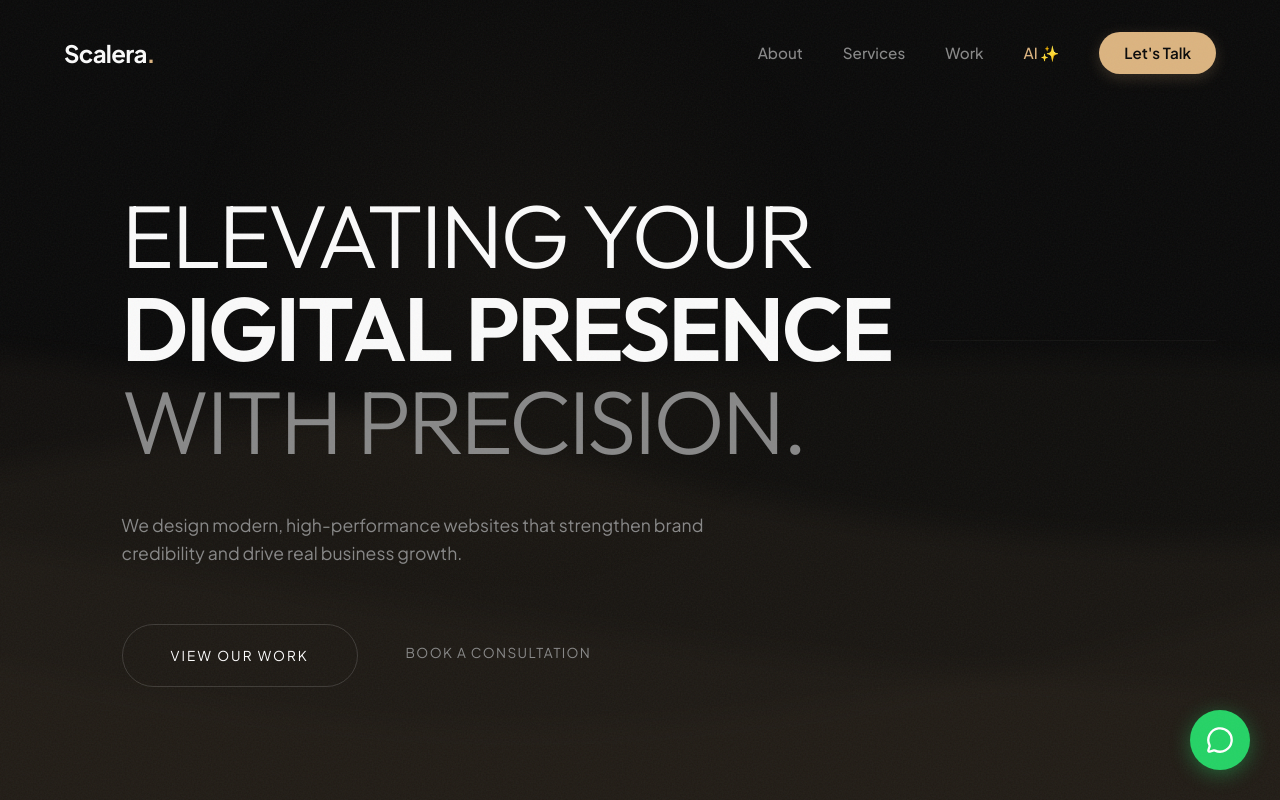
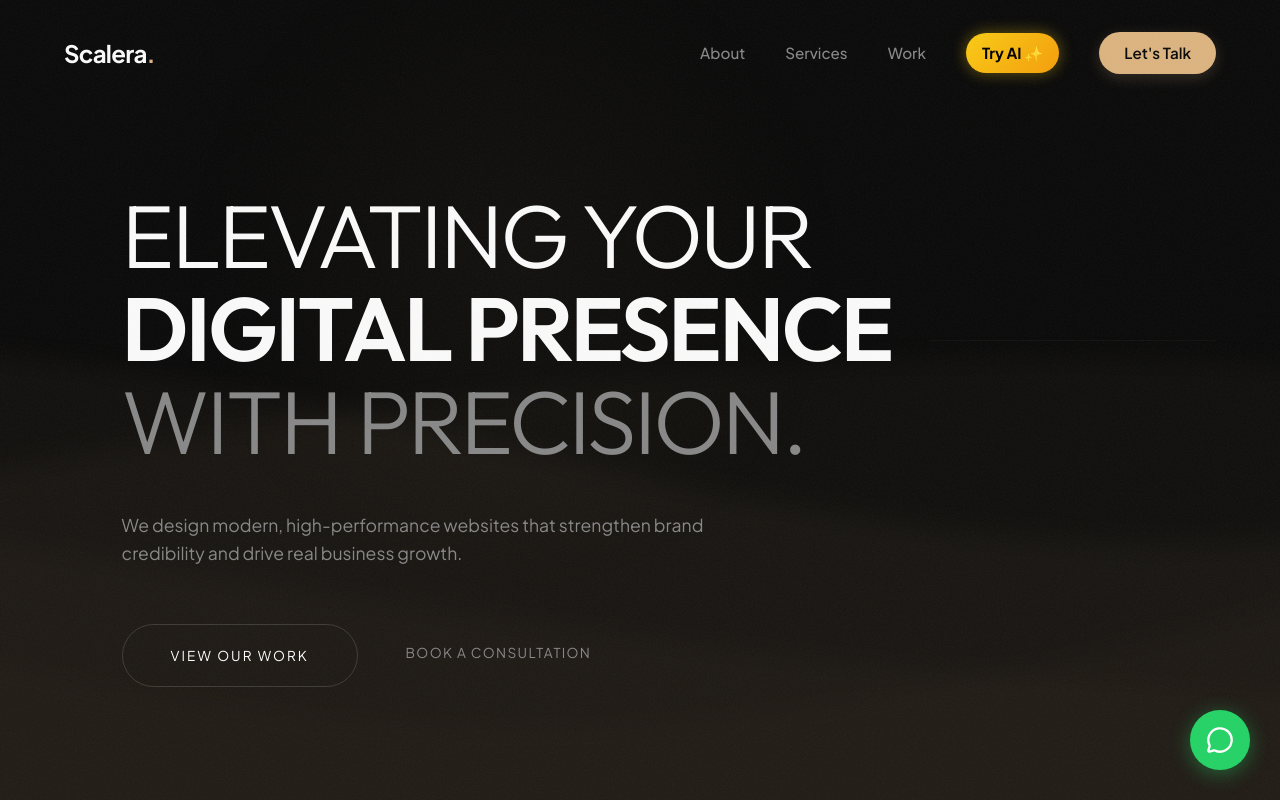
Before and after one commit to sherhanabid123-debug/Scalera, a React (Vite) app: page / in a window 1280 px wide. Shown: the top 800 px of the page. Built offline with nearby package versions, Linux system fonts and the light colour scheme.

Commit message:
Highlight AI button in navbar to make it the primary focal point

```diff
--- a/src/components/layout/Navbar.jsx
+++ b/src/components/layout/Navbar.jsx
@@ -78,7 +78,20 @@ const Navbar = () => {
                     <a href="#about" onClick={scrollTo('#about')} style={{ transition: 'all 0.3s cubic-bezier(0.16, 1, 0.3, 1)', color: 'var(--text-secondary)', display: 'inline-block' }} onMouseEnter={(e) => { e.target.style.color = 'var(--text-primary)'; e.target.style.transform = 'translateY(-2px)'; }} onMouseLeave={(e) => { e.target.style.color = 'var(--text-secondary)'; e.target.style.transform = 'translateY(0)'; }}>About</a>
                     <a href="#services" onClick={scrollTo('#services')} style={{ transition: 'all 0.3s cubic-bezier(0.16, 1, 0.3, 1)', color: 'var(--text-secondary)', display: 'inline-block' }} onMouseEnter={(e) => { e.target.style.color = 'var(--text-primary)'; e.target.style.transform = 'translateY(-2px)'; }} onMouseLeave={(e) => { e.target.style.color = 'var(--text-secondary)'; e.target.style.transform = 'translateY(0)'; }}>Services</a>
                     <a href="#work" onClick={scrollTo('#work')} style={{ transition: 'all 0.3s cubic-bezier(0.16, 1, 0.3, 1)', color: 'var(--text-secondary)', display: 'inline-block' }} onMouseEnter={(e) => { e.target.style.color = 'var(--text-primary)'; e.target.style.transform = 'translateY(-2px)'; }} onMouseLeave={(e) => { e.target.style.color = 'var(--text-secondary)'; e.target.style.transform = 'translateY(0)'; }}>Work</a>
-                    <a href="/scalera-ai.html" style={{ transition: 'all 0.3s cubic-bezier(0.16, 1, 0.3, 1)', color: 'var(--accent-color)', display: 'inline-block' }} onMouseEnter={(e) => { e.target.style.transform = 'translateY(-2px)'; }} onMouseLeave={(e) => { e.target.style.transform = 'translateY(0)'; }}>AI ✨</a>
+                    <a href="/scalera-ai.html" style={{
+                        transition: 'all 0.3s cubic-bezier(0.16, 1, 0.3, 1)',
+                        color: '#000',
+                        background: 'linear-gradient(135deg, #facc15, #f59e0b)',
+                        padding: '8px 16px',
+                        borderRadius: '99px',
+                        fontWeight: '700',
+                        display: 'flex',
+                        alignItems: 'center',
+                        gap: '6px',
+                        boxShadow: '0 0 15px rgba(250, 204, 21, 0.4)'
+                    }} onMouseEnter={(e) => { e.currentTarget.style.transform = 'translateY(-2px) scale(1.05)'; e.currentTarget.style.boxShadow = '0 0 25px rgba(250, 204, 21, 0.6)'; }} onMouseLeave={(e) => { e.currentTarget.style.transform = 'translateY(0) scale(1)'; e.currentTarget.style.boxShadow = '0 0 15px rgba(250, 204, 21, 0.4)'; }}>
+                        Try AI ✨
+                    </a>
                     <a href="https://wa.me/917975242650" target="_blank" rel="noopener noreferrer" className="nav-contact-btn">
                         Let's Talk
                     </a>
@@ -153,9 +166,20 @@ const Navbar = () => {
                     ref={el => linksRef.current[3] = el}
                     href="/scalera-ai.html"
                     className="mobile-nav-link"
-                    style={{ fontSize: '3rem', fontWeight: 600, letterSpacing: '-0.02em', textTransform: 'uppercase', color: 'var(--accent-color)' }}
+                    style={{
+                        fontSize: '2.5rem',
+                        fontWeight: 700,
+                        letterSpacing: '-0.02em',
+                        textTransform: 'uppercase',
+                        color: '#000',
+                        background: 'linear-gradient(135deg, #facc15, #f59e0b)',
+                        padding: '12px 32px',
+                        borderRadius: '99px',
+                        boxShadow: '0 0 20px rgba(250, 204, 21, 0.4)',
+                        marginTop: '1rem'
+                    }}
                 >
-                    AI ✨
+                    Try AI ✨
                 </a>
                 <a
                     ref={el => linksRef.current[4] = el}
```
